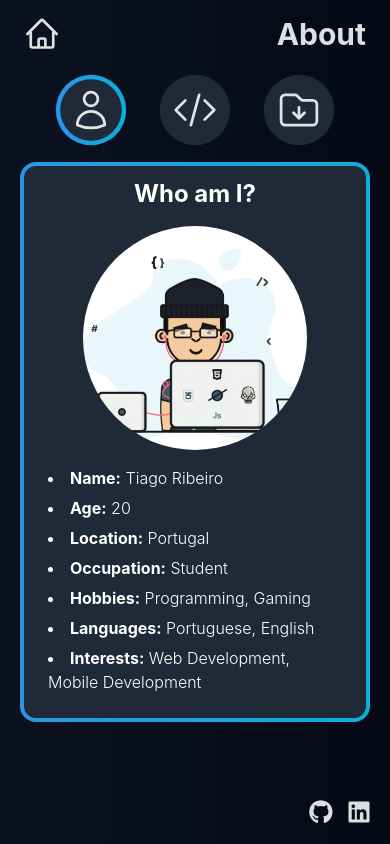
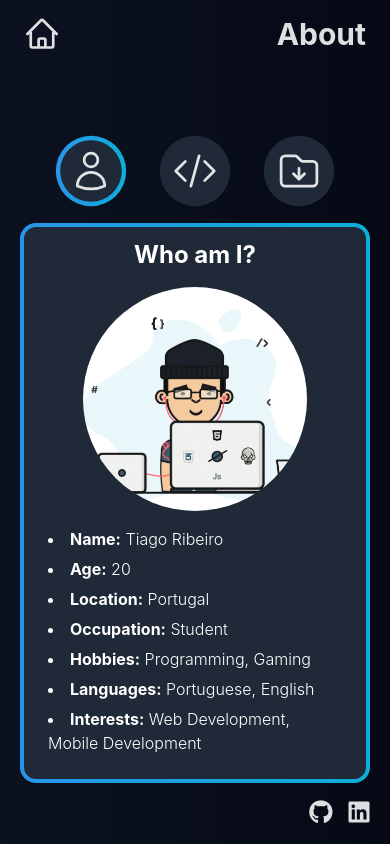
Before and after one commit to TiagoRibeiro25/Portfolio, a React (Vite) app: page /about in a window 390 px wide. Built offline with nearby package versions, Linux system fonts and the light colour scheme.

Commit message:
fix: Fixed responsiveness in the About screen

```diff
--- a/src/views/About/index.tsx
+++ b/src/views/About/index.tsx
@@ -12,7 +12,7 @@ const About: React.FC = (): React.JSX.Element => {
 	return (
 		<div className="flex flex-col h-screen">
 			<ViewHeader title="About" />
-			<main className="flex items-center mx-3 lg:flex-1 lg:mx-0">
+			<main className="flex items-center flex-1 mx-3 lg:flex-1 lg:mx-0">
 				<div className="container flex flex-col mx-auto md:flex-row">
 					<div className="flex items-center justify-center space-x-10 md:w-1/6 md:flex-col md:space-x-0">
 						<AboutIcon isSelected={selected === "whoAmI"} name="whoAmI" onClick={() => setSelected("whoAmI")} />
```
